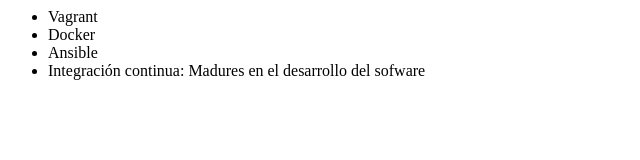
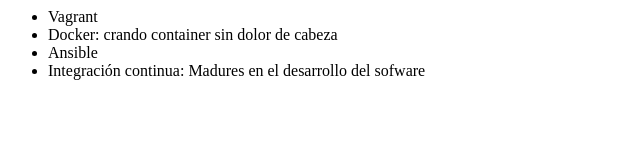
Before and after one commit to Calixt658/alura-git, a plain HTML site: page index.html in a window 1280 px wide. Shown: the whole page, without its empty margins (0-640 px from the left). Drawn offline with Linux system fonts and the light colour scheme.

Commit message:
corriendo el nombre del curso de Docker

```diff
--- a/index.html
+++ b/index.html
@@ -8,7 +8,7 @@
 <body>
     <ul>
         <li>Vagrant</li>
-        <li>Docker</li>
+        <li>Docker: crando container sin dolor de cabeza</li>
         <li>Ansible</li>
         <li>Integración continua: Madures en el desarrollo del sofware</li>
     </ul>
```
